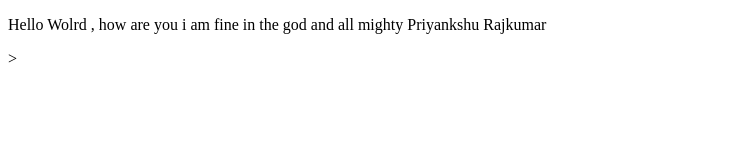
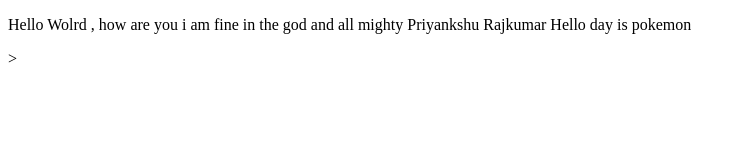
Before and after one commit to PriyankshuRajkumar/webproject, a plain HTML site: page index.html in a window 1280 px wide. Shown: the whole page, without its empty margins (0-746 px from the left). Drawn offline with Linux system fonts and the light colour scheme.

Commit message:
new edit

```diff
--- a/index.html
+++ b/index.html
@@ -5,6 +5,8 @@
     <meta name="viewport" content="width=device-width, initial-scale=1.0">
     <title>Document</title>
 </head>
-<p> Hello Wolrd , how are you i am fine in the god and all mighty Priyankshu Rajkumar</p>>
+<p> Hello Wolrd , how are you i am fine in the god and all mighty Priyankshu Rajkumar
+    Hello day is pokemon
+</p>>
 </body>
 </html>
```
